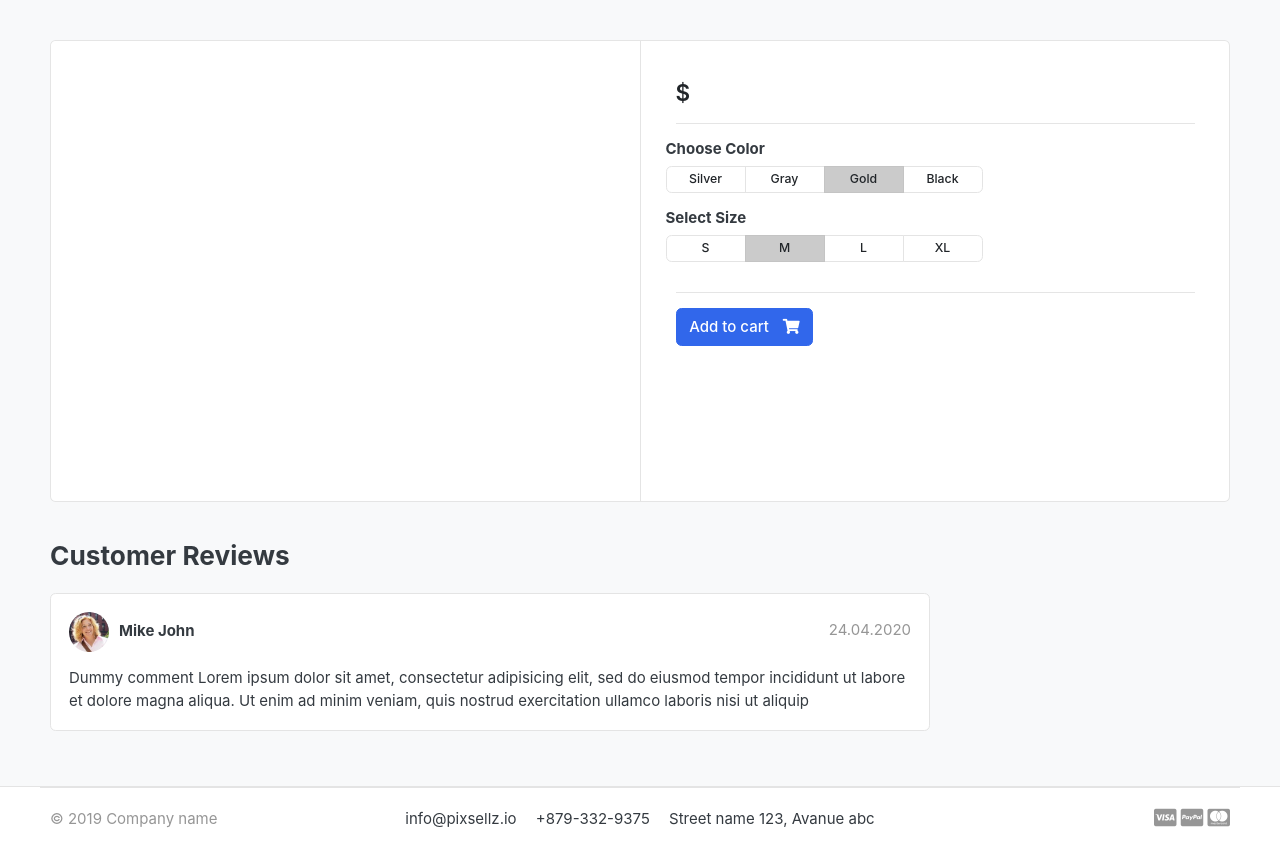
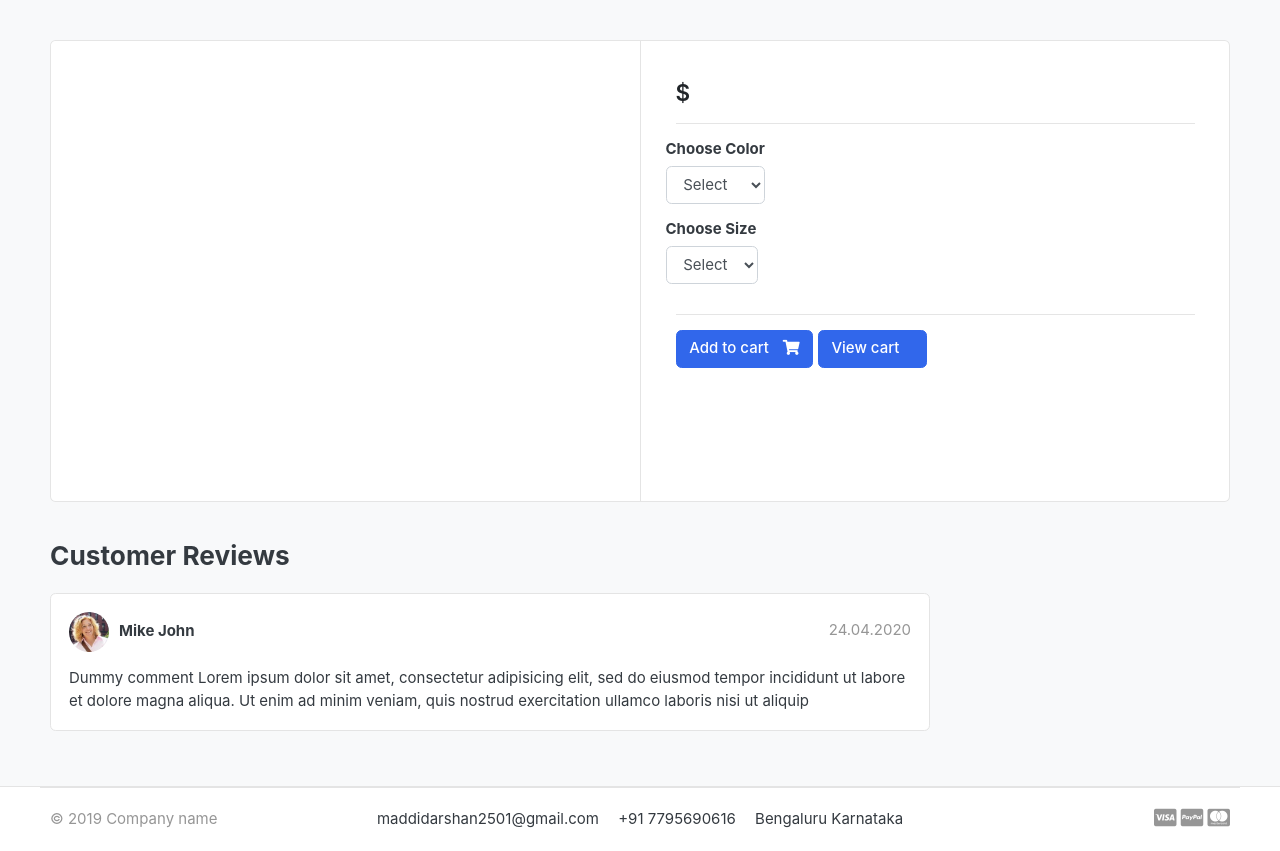
Before and after one commit to DarshanMady/Swagstore, a Django app: template templates/store/product_detail.html in a window 1280 px wide. Shown: the part 118-969 px from the top of the page. Run offline with Django 3.2, Linux system fonts and the light colour scheme; the template is opened without the code that fills it, so the values that code supplies are empty; some libraries are stand-ins or nearby versions; some web fonts are replaced.

Commit message:
store and carts functionality

```diff
--- /dev/null
+++ b/carts/context_processors.py
@@ -0,0 +1,15 @@
+from .views import _cart_id
+from .models import Cart, CartItem
+
+def counter(request,cart_count = 0):
+    if 'admin' in request.path:
+        return {}
+    else:
+        try:
+            cart = Cart.objects.filter(cart_id = _cart_id(request))
+            cart_items = CartItem.objects.all().filter(cart = cart[:1])
+            for cart_item in cart_items:
+                cart_count += cart_item.quantity
+        except CartItem.DoesNotExist:
+            cart_count = 0
+    return dict(cart_count=cart_count)
--- a/carts/models.py
+++ b/carts/models.py
@@ -1,5 +1,5 @@
 from django.db import models
-from store.models import Product
+from store.models import Product, Variation
 
 # Create your models here.
 class Cart(models.Model):
@@ -11,6 +11,7 @@ class Cart(models.Model):
 
 class CartItem(models.Model):
     product = models.ForeignKey(Product, on_delete=models.CASCADE)
+    variation = models.ManyToManyField(Variation, blank=True)
     cart = models.ForeignKey(Cart, on_delete=models.CASCADE)
     quantity = models.IntegerField()
     is_active = models.BooleanField(default=True)
@@ -18,5 +19,5 @@ class CartItem(models.Model):
     def sub_total(self):
         return self.product.Price * self.quantity
 
-    def __str__(self):
+    def __unicode__(self):
         return self.product
--- a/carts/urls.py
+++ b/carts/urls.py
@@ -4,6 +4,6 @@ from . import views
 urlpatterns = [
     path('', views.cart, name='cart'),
     path('add_cart/<int:product_id>/',views.add_cart, name='add_cart'),
-    path('remove_cart/<int:product_id>/',views.remove_cart, name='remove_cart'),
-    path('remove_cart_item/<int:product_id>/',views.remove_cart_item, name='remove_cart_item')
+    path('remove_cart/<int:product_id>/<int:cart_item_id>/',views.remove_cart, name='remove_cart'),
+    path('remove_cart_item/<int:product_id>/<int:cart_item_id>/',views.remove_cart_item, name='remove_cart_item')
 ]
--- a/carts/views.py
+++ b/carts/views.py
@@ -1,5 +1,6 @@
+from django.http import HttpResponse
 from django.shortcuts import get_object_or_404, render,redirect
-from store.models import Product
+from store.models import Product,Variation
 from .models import Cart, CartItem
 from django.core.exceptions import ObjectDoesNotExist
 
@@ -12,6 +13,17 @@ def _cart_id(request):
     return cart
 def add_cart(request,product_id):
     product = Product.objects.get(id=product_id)
+    product_variantion = []
+    if request.method == 'POST':
+        for item in request.POST:
+            key = item
+            value = request.POST[key]
+
+            try:
+                variation = Variation.objects.get(product=product, variation_category__iexact=key, variation_value__iexact=value)
+                product_variantion.append(variation)
+            except:
+                pass
     try:
         cart = Cart.objects.get(cart_id=_cart_id(request))
     except Cart.DoesNotExist:
@@ -19,34 +31,57 @@ def add_cart(request,product_id):
             cart_id = _cart_id(request),
         )
     cart.save()
-    try:
-        cart_item = CartItem.objects.get(product = product,cart=cart)
-        cart_item.quantity += 1
-        cart_item.save()
-    except CartItem.DoesNotExist:
+    is_cart_item_exists = CartItem.objects.filter(product=product,cart = cart).exists()
+    if is_cart_item_exists:
+        cart_item = CartItem.objects.filter(product = product,cart=cart)
+        existing_variation_list = []
+        id = []
+        for item in cart_item:
+            existing_variation = item.variation.all()
+            existing_variation_list.append(list(existing_variation))
+            id.append(item.id)
+        if product_variantion in existing_variation_list:
+            index = existing_variation_list.index(product_variantion)
+            item_id = id[index]
+            item = CartItem.objects.get(product=product, id=item_id)
+            item.quantity += 1
+            item.save()
+        else:
+            item = CartItem.objects.create(product=product, quantity = 1, cart = cart)
+            if len(product_variantion)>0:
+                item.variation.clear()
+                item.variation.add(*product_variantion)
+            item.save()
+    else:
         cart_item = CartItem.objects.create(
             product = product,
             quantity = 1,
             cart = cart,
         )
+        if len(product_variantion)>0:
+            cart_item.variation.clear()
+            cart_item.variation.add(*product_variantion)
         cart_item.save()
     return redirect('cart')
 
-def remove_cart(request,product_id):
+def remove_cart(request,product_id,cart_item_id):
     cart = Cart.objects.get(cart_id = _cart_id(request))
     product = get_object_or_404(Product,id = product_id)
-    cart_item = CartItem.objects.get(product=product,cart = cart)
-    if cart_item.quantity >1:
-        cart_item.quantity -= 1
-        cart_item.save()
-    else:
-        cart_item.delete()
+    try:
+        cart_item = CartItem.objects.get(product=product,cart = cart, id = cart_item_id)
+        if cart_item.quantity >1:
+            cart_item.quantity -= 1
+            cart_item.save()
+        else:
+            cart_item.delete()
+    except:
+        pass
     return redirect('cart')
 
-def remove_cart_item(request, product_id):
+def remove_cart_item(request, product_id,cart_item_id):
     cart = Cart.objects.get(cart_id = _cart_id(request))
     product = get_object_or_404(Product, id = product_id)
-    cart_item = CartItem.objects.get(product=product,cart = cart)
+    cart_item = CartItem.objects.get(product=product,cart = cart, id=cart_item_id)
     cart_item.delete()
     return redirect('cart')
 
--- a/greatkart/settings.py
+++ b/greatkart/settings.py
@@ -67,6 +67,7 @@ TEMPLATES = [
                 'django.contrib.auth.context_processors.auth',
                 'django.contrib.messages.context_processors.messages',
                 'category.context_processors.menu_links',
+                'carts.context_processors.counter',
             ],
         },
     },
--- a/greatkart/urls.py
+++ b/greatkart/urls.py
@@ -24,4 +24,4 @@ urlpatterns = [
     path('',views.home, name ='home'),
     path('store.html/', include('store.urls')),
     path('cart/', include('carts.urls')),
-] + static(settings.MEDIA_URL,document_root = settings.MEDIA_ROOT)
+] + static(settings.MEDIA_URL,document_root = settings.MEDIA_ROOT) + static(settings.STATIC_URL, document_root=settings.STATIC_ROOT)
--- a/store/urls.py
+++ b/store/urls.py
@@ -4,6 +4,7 @@ from . import views
 
 urlpatterns = [
     path('',views.store, name ='store'),
-    path('<slug:category_slug>/', views.store, name = 'product_by_category'),
-    path('<slug:category_slug>/<slug:product_slug>/', views.product_detail, name = 'product_detail'),
+    path('category/<slug:category_slug>/', views.store, name = 'product_by_category'),
+    path('category/<slug:category_slug>/<slug:product_slug>/', views.product_detail, name = 'product_detail'),
+    path('search/', views.search, name = 'search'),
 ]
--- a/templates/home.html
+++ b/templates/home.html
@@ -7,7 +7,7 @@
 <div class="container">
 
 <div class="intro-banner-wrap">
-	<img src="{% static 'images/banners/1.jpg'%}" class="img-fluid rounded">
+	<img src="{% static 'images/banners/1.jpg' %}" class="img-fluid rounded">
 </div>
 
 </div> <!-- container //  -->
--- a/templates/includes/footer.html
+++ b/templates/includes/footer.html
@@ -8,9 +8,9 @@
 				<p class="text-muted"> &copy 2019 Company name </p>
 			</div>
 			<div class="col-md-8 text-md-center">
-				<span  class="px-2">info@pixsellz.io</span>
-				<span  class="px-2">+879-332-9375</span>
-				<span  class="px-2">Street name 123, Avanue abc</span>
+				<span  class="px-2">maddidarshan2501@gmail.com</span>
+				<span  class="px-2">+91 7795690616</span>
+				<span  class="px-2">Bengaluru Karnataka</span>
 			</div>
 			<div class="col-md-2 text-md-right text-muted">
 				<i class="fab fa-lg fa-cc-visa"></i>
--- a/templates/includes/navbar.html
+++ b/templates/includes/navbar.html
@@ -47,10 +47,9 @@
         </div> <!-- col.// -->
         <a href="{% url 'store' %}" class="btn btn-outline-primary">Store</a>
         <div class="col-lg  col-md-6 col-sm-12 col">
-            <form action="#" class="search">
+            <form action="{% url 'search' %}" class="search" method='GET'>
                 <div class="input-group w-100">
-                    <input type="text" class="form-control" style="width:60%;" placeholder="Search">
-
+                    <input type="text" class="form-control" style="width:60%;" placeholder="Search" name="keyword">
                     <div class="input-group-append">
                       <button class="btn btn-primary" type="submit">
                         <i class="fa fa-search"></i>
@@ -70,7 +69,7 @@
                         </div>
                         <a href="{% url 'cart' %}" class="widget-header pl-3 ml-3">
                             <div class="icon icon-sm rounded-circle border"><i class="fa fa-shopping-cart"></i></div>
-                            <span class="badge badge-pill badge-danger notify">0</span>
+                            <span class="badge badge-pill badge-danger notify">{{cart_count}}</span>
                         </a>
                     </div> <!-- widgets-wrap.// -->
                 </div> <!-- col.// -->
--- a/templates/store/product_detail.html
+++ b/templates/store/product_detail.html
@@ -18,6 +18,8 @@
     </article> <!-- gallery-wrap .end// -->
             </aside>
             <main class="col-md-6 border-left">
+        <form action="{% url 'add_cart' single_product.id %}" method="POST">
+            {% csrf_token %}
           <article class="content-body">
 
           <h2 class="title">{{ single_product.product_name }}</h2>
@@ -32,54 +34,34 @@
               <div class="row">
                   <div class="item-option-select">
                       <h6>Choose Color</h6>
-                <div class="btn-group btn-group-sm btn-group-toggle" data-toggle="buttons">
-                  <label class="btn btn-light">
-                    <input type="radio" name="radio_color"> Silver
-                  </label>
-                  <label class="btn btn-light">
-                    <input type="radio" name="radio_color" > Gray
-                  </label>
-                  <label class="btn btn-light active">
-                    <input type="radio" name="radio_color checked"> Gold
-                  </label>
-                  <label class="btn btn-light">
-                    <input type="radio" name="radio_color"> Black
-                  </label>
-                </div>
+                      <select name="color" class="form-control" required>
+                        <option value="" disabled selected>Select</option>
+                        {% for i in single_product.variation_set.colors %}
+                        <option value="{{i.variation_value | lower}}">{{i.variation_value | capfirst}}</option>
+                        {% endfor %}
+                      </select>
                   </div>
               </div> <!-- row.// -->
               <div class="row">
                   <div class="item-option-select">
-                <h6>Select Size</h6>
-                <div class="btn-group btn-group-sm btn-group-toggle" data-toggle="buttons">
-                  <label class="btn btn-light">
-                    <input type="radio" name="radio_color"> S
-                  </label>
-                  <label class="btn btn-light active">
-                    <input type="radio" name="radio_color" checked> M
-                  </label>
-                  <label class="btn btn-light">
-                    <input type="radio" name="radio_color"> L
-                  </label>
-                  <label class="btn btn-light">
-                    <input type="radio" name="radio_color"> XL
-                  </label>
-                </div>
+                    <h6>Choose Size</h6>
+                    <select name="size" class="form-control" required>
+                      <option value="" disabled selected>Select</option>
+                      {% for i in single_product.variation_set.sizes %}
+                      <option value="{{i.variation_value | lower}}">{{i.variation_value | capfirst}}</option>
+                      {% endfor %}
+                    </select>
                   </div>
               </div> <!-- row.// -->
               <hr>
               {% if single_product.stock <= 0 %}
               <h5 class="text-danger">Out of stock</h5>
               {% else %}
-        {% if in_cart %}
-        <a href="#" class="btn  btn-success"> <span class="text">Added to cart</span> <i class="fas fa-check"></i>  </a>
+              <button type="submit" class="btn  btn-primary"> <span class="text">Add to cart</span> <i class="fas fa-shopping-cart"></i>  </button>
               <a href="{%url 'cart'%}" class="btn  btn-primary"> <span class="text">View cart</span> <i class="fas fa-view-cart"></i>  </a>
-
-        {% else %}
-        <a href="{% url 'add_cart' single_product.id %}" class="btn  btn-primary"> <span class="text">Add to cart</span> <i class="fas fa-shopping-cart"></i>  </a>
-        {% endif %}
               {% endif %}
           </article> <!-- product-info-aside .// -->
+          </form>
             </main> <!-- col.// -->
         </div> <!-- row.// -->
     </div> <!-- card.// -->
```
Also changed, not shown: carts/admin.py (+8 -2 lines), store/admin.py (+8 -1 lines), store/models.py (+23 -0 lines), store/views.py (+29 -2 lines), templates/store/cart.html (+17 -4 lines), templates/store/store.html (+30 -7 lines), carts/migrations/0002_cartitem_variation.py (added), store/migrations/0003_variation.py (added). Lines whose indentation alone changed are shown as unchanged.
